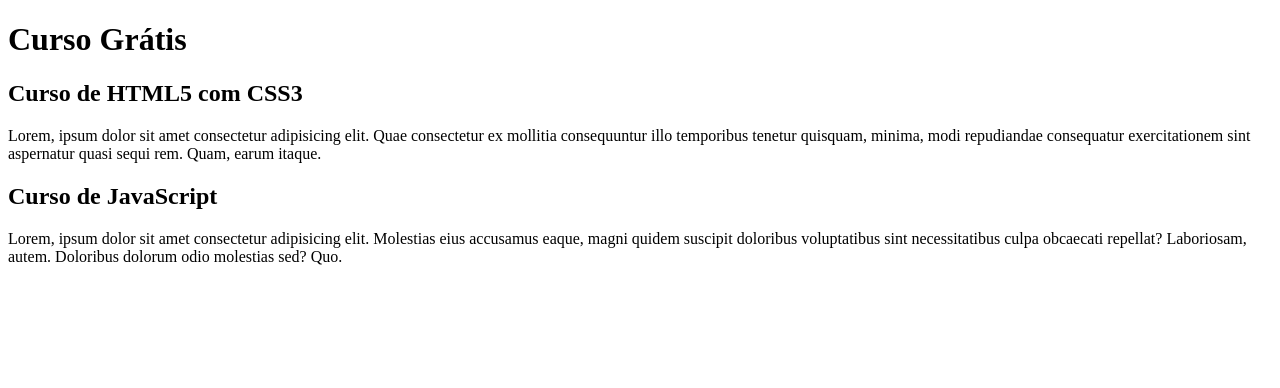
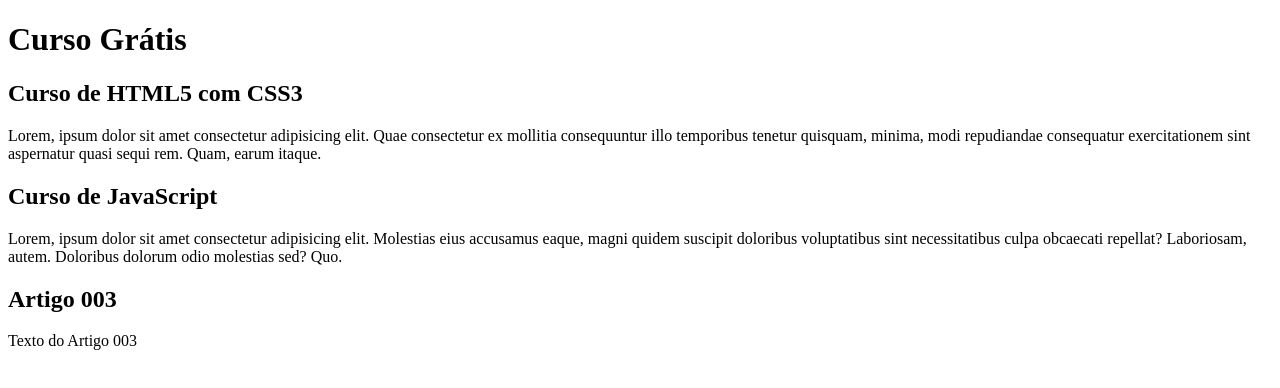
Before and after one commit to mariaataide/pratica-branches-sites, a plain HTML site: page index.html in a window 1280 px wide. Drawn offline with Linux system fonts and the light colour scheme.

Commit message:
Adicionei um novo artigo

```diff
--- a/index.html
+++ b/index.html
@@ -17,6 +17,10 @@
             <h2>Curso de JavaScript</h2>
             <p>Lorem, ipsum dolor sit amet consectetur adipisicing elit. Molestias eius accusamus eaque, magni quidem suscipit doloribus voluptatibus sint necessitatibus culpa obcaecati repellat? Laboriosam, autem. Doloribus dolorum odio molestias sed? Quo.</p>
         </article>
+        <article>
+            <h2>Artigo 003</h2>
+            <p>Texto do Artigo 003</p>
+        </article>
     </header>
 </body>
 </html>
```
